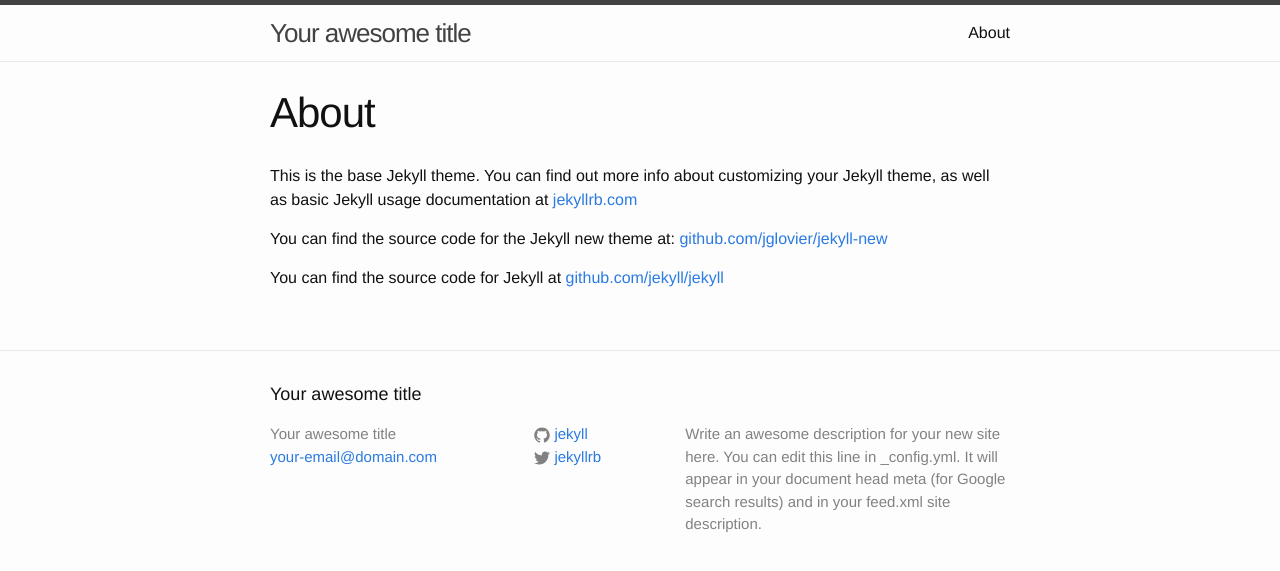
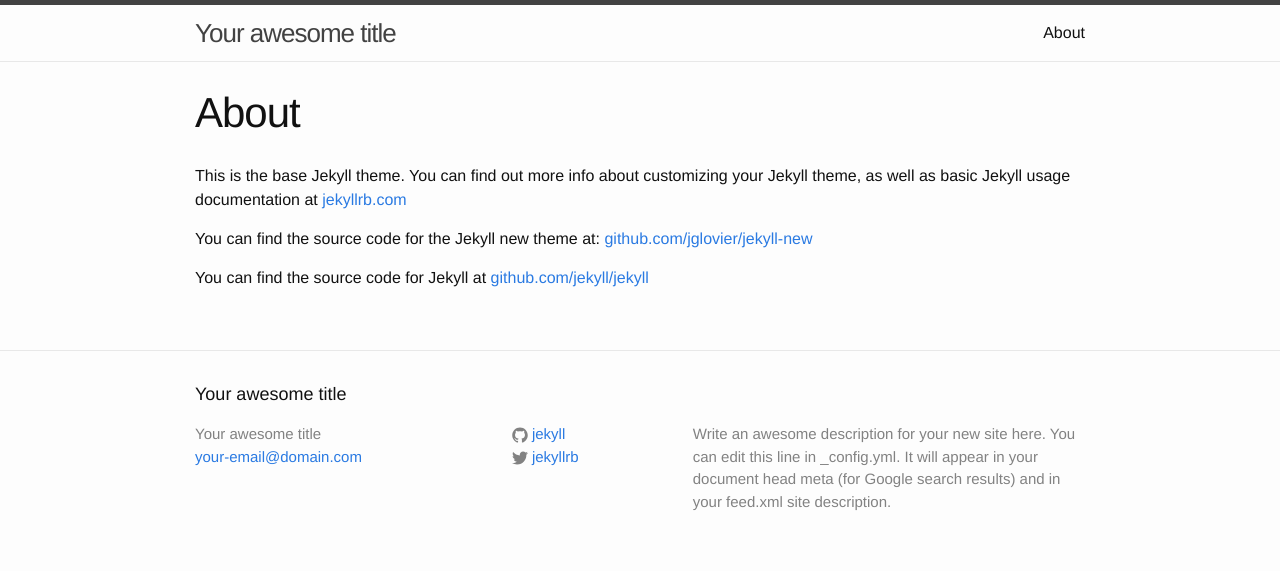
Before and after one commit to karaken12/bbc6musicaotd, a Jekyll site: the page built from site/about.md, in a window 1280 px wide. Shown: the top 571 px of the page. Built offline with Jekyll 4.4.1, drawn with Linux system fonts in a browser that asks for light colours.

Commit message:
Add Spotify image if exists.

```diff
--- a/site/css/main.scss
+++ b/site/css/main.scss
@@ -22,7 +22,7 @@
 $grey-color-dark:  darken($grey-color, 25%);
 
 // Width of the content area
-$content-width:    800px;
+$content-width:    950px;
 
 $on-palm:          600px;
 $on-laptop:        800px;
--- a/site/index.html
+++ b/site/index.html
@@ -14,6 +14,8 @@
   <div class="album-cover-wrapper">
     {% if album.twitpic %}
     <img class="album-cover" title="{{ album.title }}" src="{{album.twitpic}}:small" />
+    {% elsif album.spotify.images %}
+    <img class="album-cover" title="{{ album.title }}" src="{{album.spotify.images[1].url}}" />
     {% else %}
     <img class="album-cover" title="{{ album.title }}">
     {% endif %}
```
